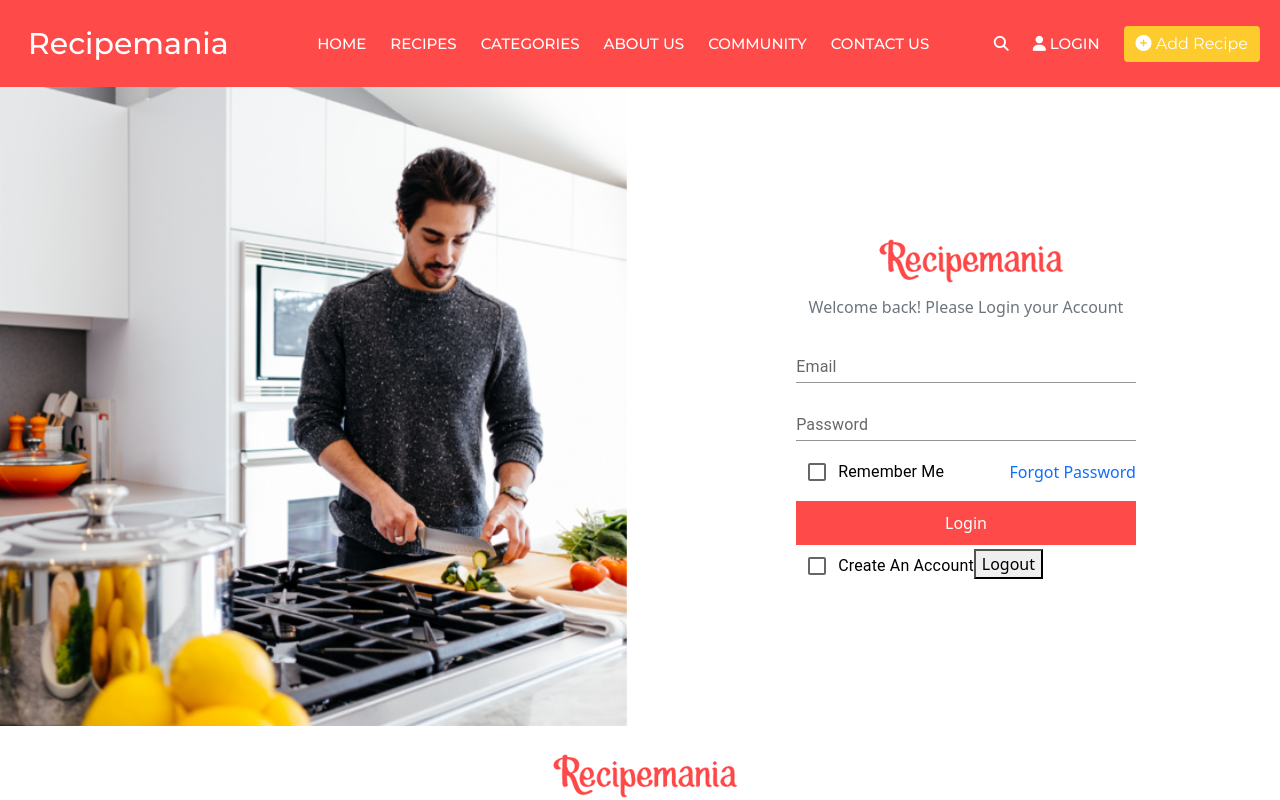
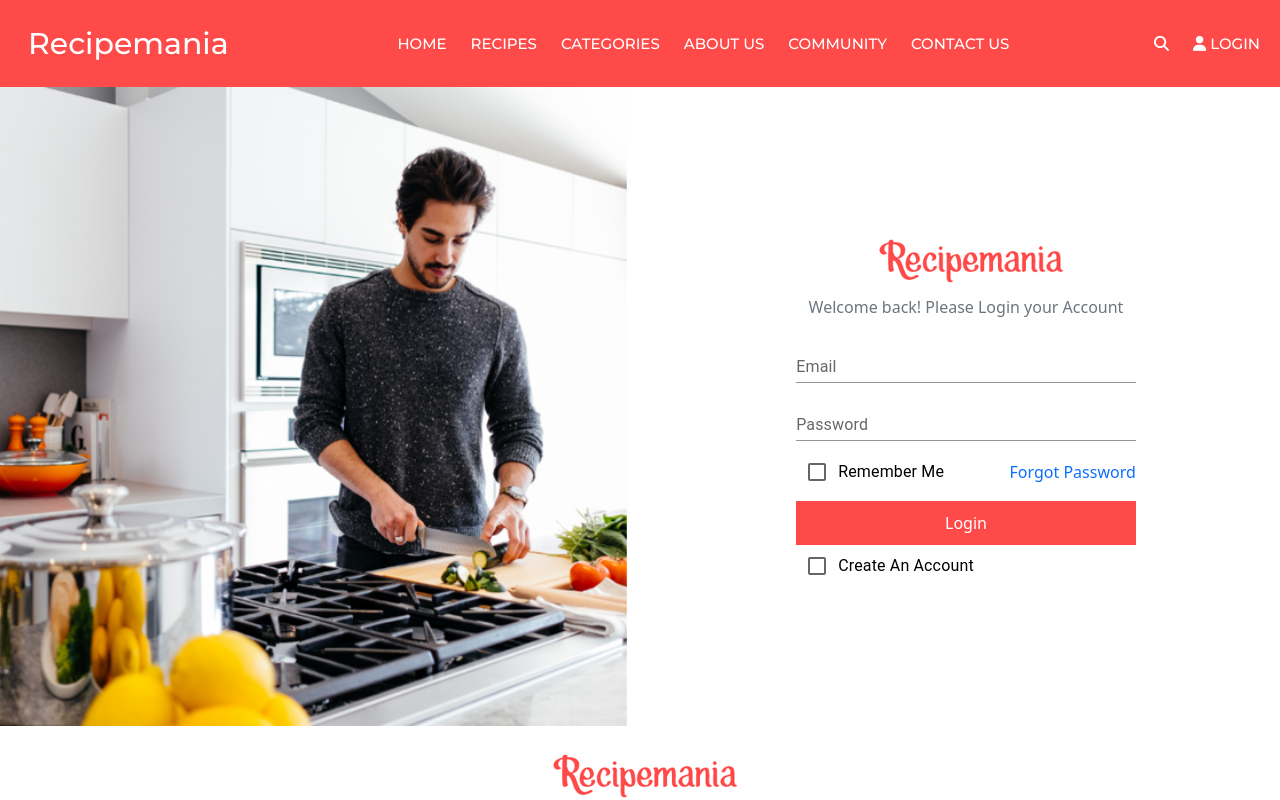
Before and after one commit to saints23githubbeck/ctarecipenia, a React (Create React App) app: page /login in a window 1280 px wide. Shown: the top 800 px of the page. Built offline with nearby package versions, Linux system fonts and the light colour scheme; no server answers.

Commit message:
log out button  completed

```diff
--- a/src/Components/Shared/Header/Header.jsx
+++ b/src/Components/Shared/Header/Header.jsx
@@ -12,7 +12,7 @@ import {
 import { NavLink } from "react-router-dom";
 import useFirebase from "../../../hooks/useFirebase";
 const Header = () => {
-  const { user } = useFirebase();
+  const { user, logOut } = useFirebase();
   const [show, setShow] = useState(false);
   const handleClose = () => setShow(false);
   const handleShow = () => setShow(true);
@@ -56,18 +56,19 @@ const Header = () => {
                 <i className="fas fa-search"></i>
               </Nav.Link>
               {user?.email ? (
-                <div className={styles.itemNav}><i className="fas fa-user"></i> {user.displayName}</div>
+                <div className={styles.itemNav}>
+                  <i className="fas fa-user"></i> {user.displayName}
+                </div>
               ) : (
                 <Nav.Link as={NavLink} to="/login" className={styles.itemNav}>
                   <i className="fas fa-user"></i> Login
                 </Nav.Link>
               )}
-
-              <Nav.Link as={NavLink} to="/addrecipe" className={styles.itemNav}>
-                <Button className={styles.recipebtn}>
-                  <i className="fas fa-plus-circle"></i> Add Recipe
-                </Button>
-              </Nav.Link>
+              {user.email && (
+                <div onClick={() => logOut()} className={styles.itemNav}>
+                  <Button className={styles.recipebtn}>Log Out</Button>
+                </div>
+              )}
             </Nav>
           </Navbar.Collapse>
         </Container>
--- a/src/Components/users/LoginRegister.js
+++ b/src/Components/users/LoginRegister.js
@@ -240,7 +240,6 @@ const LoginRegister = () => {
                 </div>
               )}
 
-              <button onClick={handlelogout}>Logout</button>
               {/* <div>
                             <div className="row">
                                 <div className="col-md-6">
```
